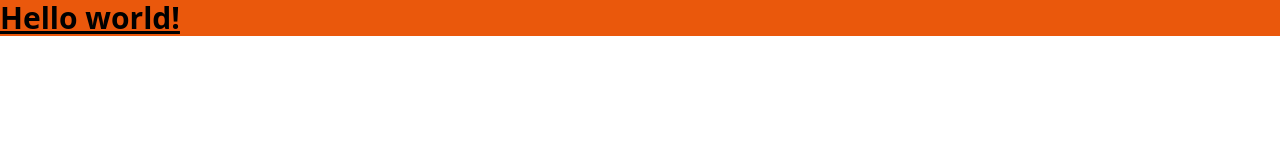
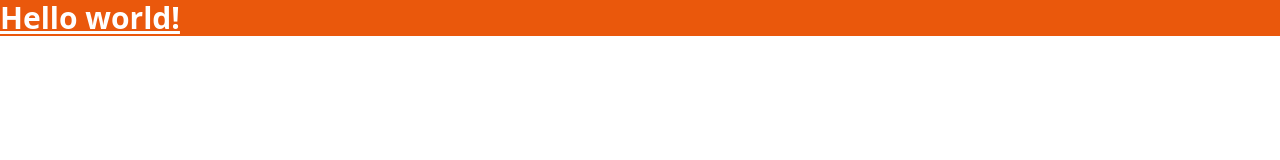
Before and after one commit to abilioepalanga/GeladariaVirtual, a website: page index.html in a window 1280 px wide. Drawn offline with Linux system fonts and the light colour scheme.

Commit message:
TextColor

```diff
--- a/index.html
+++ b/index.html
@@ -6,6 +6,8 @@
         <link href="./output.css" rel="stylesheet" />
     </head>
     <body>
-        <h1 class="text-3xl font-bold underline bg-orange-600">Hello world!</h1>
+        <h1 class="text-3xl font-bold underline bg-orange-600 text-white">
+            Hello world!
+        </h1>
     </body>
 </html>
```
Also changed, not shown: output.css.
